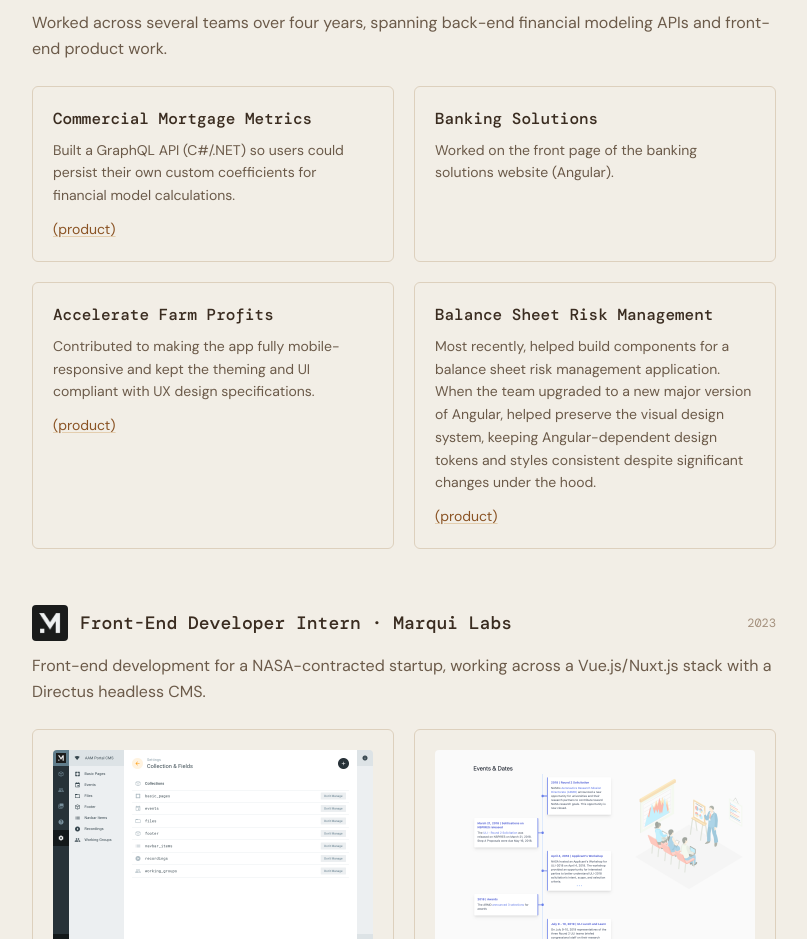
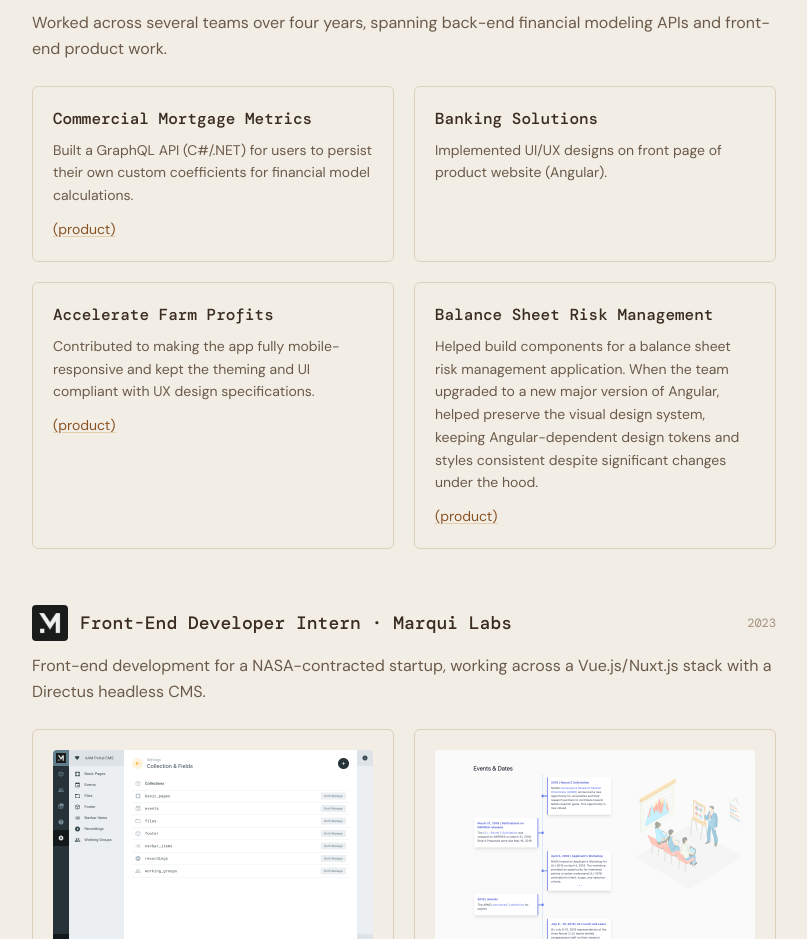
Before and after one commit to jeaninetso/jeaninetso.github.io, a React (Vite) app: page / in a window 1280 px wide. Shown: the part 820-1759 px from the top of the page, without its empty margins (320-1127 px from the left). Built offline with nearby package versions, Linux system fonts and the light colour scheme; a web font is replaced by a local one.

Commit message:
Copy edits to three Moody's cards
CMM: reworded persistence phrasing. Banking Solutions: rewritten to
lead with UI/UX design implementation. Balance Sheet Risk Management:
dropped "most recently" opener.

```diff
--- a/src/data/experience.ts
+++ b/src/data/experience.ts
@@ -26,13 +26,13 @@
     cards: [
       {
         title: 'Commercial Mortgage Metrics',
-        text: 'Built a GraphQL API (C#/.NET) so users could persist their own custom coefficients for financial model calculations.',
+        text: 'Built a GraphQL API (C#/.NET) for users to persist their own custom coefficients for financial model calculations.',
         link: 'https://www.moodyscre.com/products/cmm/',
         linkLabel: 'product',
       },
       {
         title: 'Banking Solutions',
-        text: 'Worked on the front page of the banking solutions website (Angular).',
+        text: 'Implemented UI/UX designs on front page of product website (Angular).',
       },
       {
         title: 'Accelerate Farm Profits',
@@ -42,7 +42,7 @@
       },
       {
         title: 'Balance Sheet Risk Management',
-        text: 'Most recently, helped build components for a balance sheet risk management application. When the team upgraded to a new major version of Angular, helped preserve the visual design system, keeping Angular-dependent design tokens and styles consistent despite significant changes under the hood.',
+        text: 'Helped build components for a balance sheet risk management application. When the team upgraded to a new major version of Angular, helped preserve the visual design system, keeping Angular-dependent design tokens and styles consistent despite significant changes under the hood.',
         link: 'https://www.moodys.com/web/en/us/solutions/balance-sheet-management/capital-management.html',
         linkLabel: 'product',
       },
```
